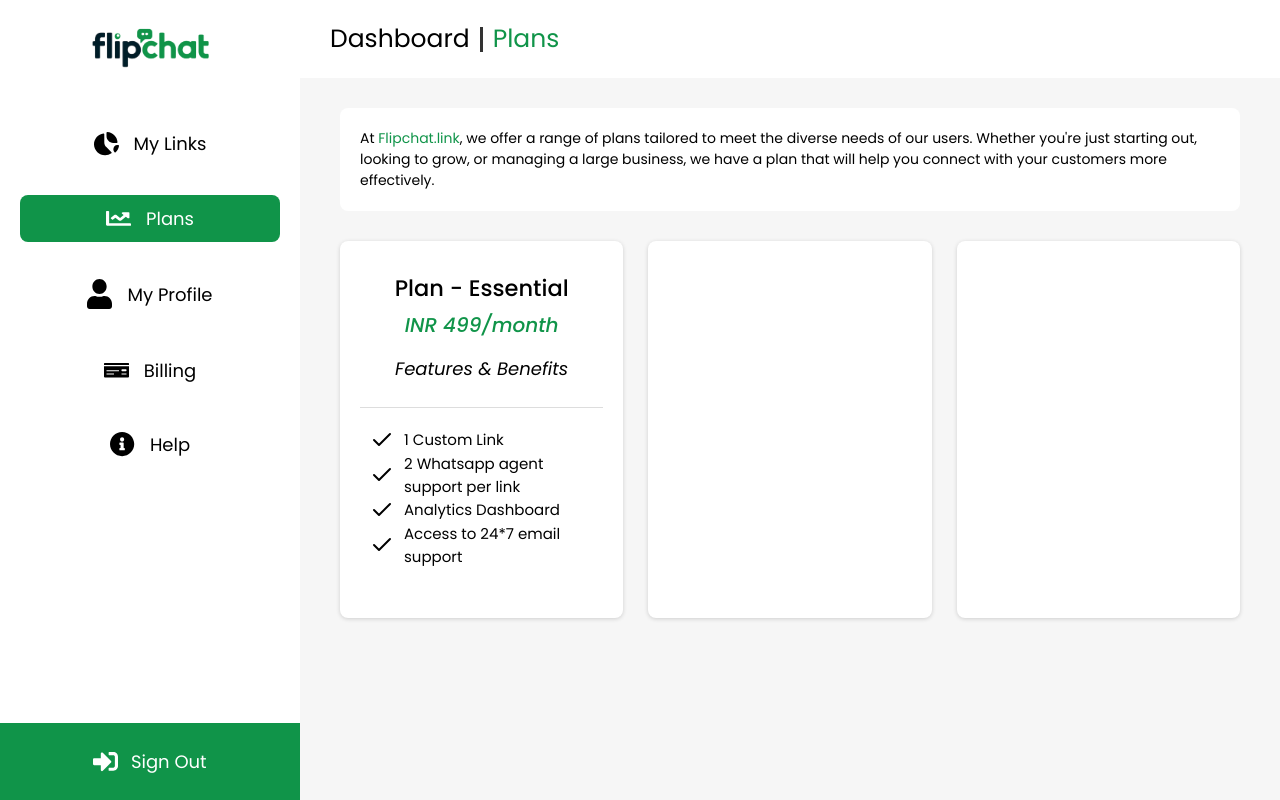
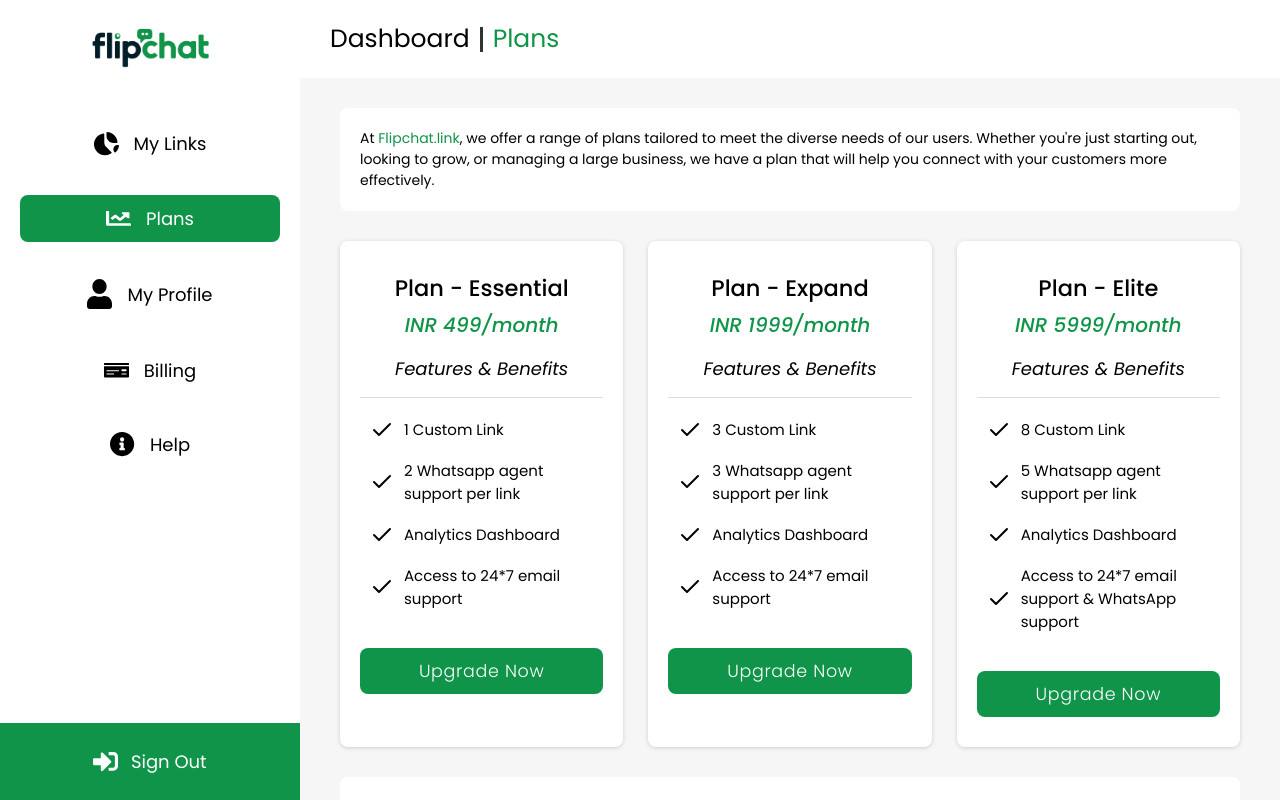
Before and after one commit to simonpaul08/flipChat, a React (Vite) app: page /dashboard/plans in a window 1280 px wide. Built offline with nearby package versions, Linux system fonts and the light colour scheme; no server answers; what country-list-with-dial-code-and-flag would draw is missing.

Commit message:
feat: profile page added

```diff
--- a/src/App.css
+++ b/src/App.css
@@ -765,6 +765,7 @@
   display: grid;
   grid-template-columns: 1fr 1fr 1fr;
   gap: 2.5rem;
+  margin-bottom: 3rem;
 }
 .plan-card-item {
   width: 100%;
@@ -795,7 +796,7 @@
   font-size: 1.8rem;
   font-weight: 400;
   font-style: italic;
-  margin-bottom: 2.5rem;
+  margin-bottom: 1.5rem;
 }
 .plan-card-item-main {
   padding: 2rem 1rem;
@@ -804,6 +805,7 @@
   width: 100%;
   display: flex;
   align-items: center;
+  margin-bottom: 1.75rem;
 }
 .plan-card-list-icon {
   margin-right: 1rem;
@@ -811,6 +813,45 @@
 }
 .plan-card-list-text {
   font-size: 1.5rem;
+}
+.cta-upgrade {
+  width: 100%;
+  font-size: 1.75rem;
+}
+.plan-main-para-blue {
+  color: var(--color-blue-primary);
+}
+
+/* Profile */
+.profile-container {
+  width: 100%;
+  padding: 3rem;
+  background-color: var(--color-white);
+  border-radius: 8px;
+}
+.profile-form {
+  width: 100%;
+}
+.profile-form-item {
+  width: 100%;
+  display: flex;
+  align-items: center;
+}
+.profile-form-label {
+  font-size: 1.8rem;
+  font-weight: 400;
+  margin-right: 2rem;
+}
+.profile-form-input {
+  width: 35rem;
+  border: none;
+  border-radius: 8px;
+  padding: 1rem 1.75rem;
+  font-size: 1.5rem;
+  font-family: inherit;
+  background-color: var(--color-gray-primary);
+  color: var(--color-gray-secondary);
+  outline: none;
 }
 
 /* --------------- Media Queries --------------- */
--- a/src/pages/Plans.jsx
+++ b/src/pages/Plans.jsx
@@ -66,9 +66,106 @@ const Plans = () => {
                 </p>
               </div>
             </div>
+            <button className="btn-primary cta-upgrade">Upgrade Now</button>
           </div>
-          <div className="plan-card-item"></div>
-          <div className="plan-card-item"></div>
+          <div className="plan-card-item">
+            <div className="plan-card-item-header">
+              <h3 className="plan-card-item-title">Plan - Expand</h3>
+              <h3 className="plan-card-item-price">INR 1999/month</h3>
+              <p className="plan-card-item-sub-title">Features & Benefits</p>
+            </div>
+            <div className="plan-card-item-main">
+              <div className="plan-card-list-item">
+                <img
+                  src={Check}
+                  alt="check icon"
+                  className="plan-card-list-icon"
+                />
+                <p className="plan-card-list-text">3 Custom Link</p>
+              </div>
+              <div className="plan-card-list-item">
+                <img
+                  src={Check}
+                  alt="check icon"
+                  className="plan-card-list-icon"
+                />
+                <p className="plan-card-list-text">
+                  3 Whatsapp agent support per link
+                </p>
+              </div>
+              <div className="plan-card-list-item">
+                <img
+                  src={Check}
+                  alt="check icon"
+                  className="plan-card-list-icon"
+                />
+                <p className="plan-card-list-text">Analytics Dashboard</p>
+              </div>
+              <div className="plan-card-list-item">
+                <img
+                  src={Check}
+                  alt="check icon"
+                  className="plan-card-list-icon"
+                />
+                <p className="plan-card-list-text">
+                  Access to 24*7 email support
+                </p>
+              </div>
+            </div>
+            <button className="btn-primary cta-upgrade">Upgrade Now</button>
+          </div>
+          <div className="plan-card-item">
+            <div className="plan-card-item-header">
+              <h3 className="plan-card-item-title">Plan - Elite</h3>
+              <h3 className="plan-card-item-price">INR 5999/month</h3>
+              <p className="plan-card-item-sub-title">Features & Benefits</p>
+            </div>
+            <div className="plan-card-item-main">
+              <div className="plan-card-list-item">
+                <img
+                  src={Check}
+                  alt="check icon"
+                  className="plan-card-list-icon"
+                />
+                <p className="plan-card-list-text">8 Custom Link</p>
+              </div>
+              <div className="plan-card-list-item">
+                <img
+                  src={Check}
+                  alt="check icon"
+                  className="plan-card-list-icon"
+                />
+                <p className="plan-card-list-text">
+                  5 Whatsapp agent support per link
+                </p>
+              </div>
+              <div className="plan-card-list-item">
+                <img
+                  src={Check}
+                  alt="check icon"
+                  className="plan-card-list-icon"
+                />
+                <p className="plan-card-list-text">Analytics Dashboard</p>
+              </div>
+              <div className="plan-card-list-item">
+                <img
+                  src={Check}
+                  alt="check icon"
+                  className="plan-card-list-icon"
+                />
+                <p className="plan-card-list-text">
+                  Access to 24*7 email support & WhatsApp support
+                </p>
+              </div>
+            </div>
+            <button className="btn-primary cta-upgrade">Upgrade Now</button>
+          </div>
+        </div>
+
+        <div className="plan-main-text">
+          <p className="plan-main-para">
+          <span className="plan-main-para-blue">Still Not Sure?</span> Our flexible plans allow you to choose exactly what you need. Start small and upgrade anytime as your business grows. If you’re ready to enhance your WhatsApp communication, choose a plan that suits your business and start experiencing the benefits today!
+          </p>
         </div>
       </div>
     </div>
--- a/src/pages/Profile.jsx
+++ b/src/pages/Profile.jsx
@@ -1,9 +1,27 @@
-import React from 'react'
+import React from "react";
 
 const Profile = () => {
   return (
-    <div>Profile</div>
-  )
-}
+    <div className="dashboard">
+      <div className="dashboard-header">
+        <div className="dashboard-header-title">
+          <h3 className="dashboard-header-title-normal">Dashboard</h3>
+          <div className="dashboard-header-title-divider"></div>
+          <h3 className="dashboard-header-title-main">My Profile</h3>
+        </div>
+      </div>
+      <div className="dashboard-main">
+        <div className="profile-container">
+          <form method="POST" className="profile-form">
+            <div className="profile-form-item">
+              <label htmlFor="name" className="profile-form-label">Name</label>
+              <input type="text" id="name" name="name" className="profile-form-input" placeholder="fullname..."/>
+            </div>
+          </form>
+        </div>
+      </div>
+    </div>
+  );
+};
 
-export default Profile
+export default Profile;
```
